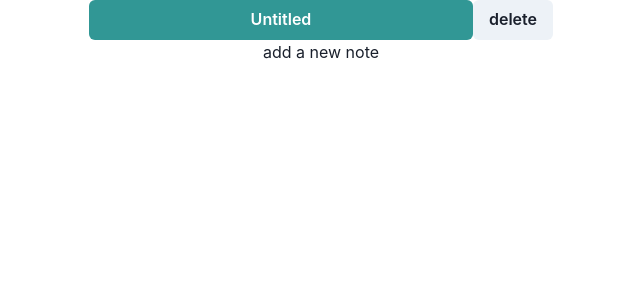
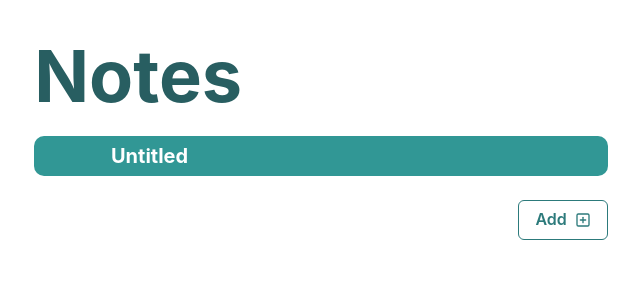
Before and after one commit to yarexmarvin/notebook, a React (Create React App) app: page / in a window 1280 px wide. Shown: the top 300 px of the page, without its empty margins (319-959 px from the left). Built offline with nearby package versions, Linux system fonts and the light colour scheme.

Commit message:
added styling for notelist

```diff
--- a/package.json
+++ b/package.json
@@ -4,7 +4,9 @@
   "private": true,
   "homepage": "/",
   "dependencies": {
+    "@chakra-ui/icons": "^1.0.16",
     "@chakra-ui/react": "^1.6.10",
+    "@chakra-ui/theme-tools": "^1.2.2",
     "@emotion/react": "^11",
     "@emotion/styled": "^11",
     "@testing-library/jest-dom": "^5.11.4",
--- a/src/App.css
+++ b/src/App.css
@@ -1,38 +1,3 @@
-.App {
-  text-align: center;
+body {
+  background-color:#E6FFFA;
 }
-
-.App-logo {
-  height: 40vmin;
-  pointer-events: none;
-}
-
-@media (prefers-reduced-motion: no-preference) {
-  .App-logo {
-    animation: App-logo-spin infinite 20s linear;
-  }
-}
-
-.App-header {
-  background-color: #282c34;
-  min-height: 100vh;
-  display: flex;
-  flex-direction: column;
-  align-items: center;
-  justify-content: center;
-  font-size: calc(10px + 2vmin);
-  color: white;
-}
-
-.App-link {
-  color: #61dafb;
-}
-
-@keyframes App-logo-spin {
-  from {
-    transform: rotate(0deg);
-  }
-  to {
-    transform: rotate(360deg);
-  }
-}
--- a/src/App.tsx
+++ b/src/App.tsx
@@ -1,7 +1,7 @@
 import React, { useEffect, useState } from 'react';
 import logo from './logo.svg';
 import './App.css';
-import { useDispatch} from 'react-redux';
+import { useDispatch } from 'react-redux';
 import { useTypedSelector } from './hooks/useTypedSelector';
 import { addNoteActionCreator, fetchNotesActionCreator, postNotesActionCreator } from './store/action-creators/notesActionCreators';
 import { INote } from './types/note';
@@ -42,10 +42,14 @@ function App() {
               </ChakraProvider>
             </Route>
             <Route path={'/note'} exact>
-              <NotePage note={note} notes={notes} updateNote={setNote}/>
+              <ChakraProvider>
+                <NotePage note={note} notes={notes} updateNote={setNote} />
+              </ChakraProvider>
             </Route>
             <Route path={'/form'} exact>
-              <NoteForm />
+              <ChakraProvider>
+                <NoteForm />
+              </ChakraProvider>
             </Route>
           </Switch>
         </div>
--- a/src/components/NoteForm.tsx
+++ b/src/components/NoteForm.tsx
@@ -2,6 +2,7 @@ import { useState } from "react"
 import { useDispatch } from "react-redux";
 import { useHistory } from "react-router";
 import { addNoteActionCreator } from "../store/action-creators/notesActionCreators";
+import {Input, Textarea} from "@chakra-ui/react"
 
 
 
@@ -34,12 +35,12 @@ const NoteForm = () => {
     return <div>
         <div>
             <span>Title</span>
-            <input value={title} onChange={e => setTitle(e.target.value)} />
+            <Input value={title} onChange={e => setTitle(e.target.value)} />
         </div>
 
         <div>
             <span>Text</span>
-            <input value={text} onChange={e => setText(e.target.value)} />
+            <Textarea resize="vertical"  value={text} onChange={e => setText(e.target.value)} />
         </div>
 
         <button onClick={createNote}>create note</button>
--- a/src/components/NotePage.tsx
+++ b/src/components/NotePage.tsx
@@ -1,8 +1,22 @@
-import { useEffect, useState } from "react"
+import { useEffect, useState, useRef } from "react"
 import { useDispatch } from "react-redux";
 import { useHistory } from "react-router"
-import { updateNoteActionCreator } from "../store/action-creators/notesActionCreators";
+import { deleteNoteActionCreator, updateNoteActionCreator } from "../store/action-creators/notesActionCreators";
 import { INote } from "../types/note"
+import { DeleteIcon, ArrowBackIcon, CheckIcon } from "@chakra-ui/icons";
+
+import {
+    Input,
+    Textarea,
+    Container,
+    Flex,
+    Heading,
+    Text,
+    Box,
+    Button,
+    IconButton
+} from '@chakra-ui/react'
+
 
 interface INotePage {
     note: INote;
@@ -15,18 +29,47 @@ const NotePage: React.FC<INotePage> = ({ note, notes, updateNote }) => {
     const [edit, setEdit] = useState('');
     const [value, setValue] = useState('')
 
-
     const history = useHistory();
     const dispatch = useDispatch();
 
-    useEffect(() => {
-    }, [])
+    function deleteNote() {
+        dispatch(deleteNoteActionCreator(note.id))
+        history.push('/')
+    }
 
 
-    const editForm = <div>
-        <input value={value} onChange={(e) => setValue(e.target.value)} onBlur={saveChanges} />
-        <button onClick={saveChanges}>save changes</button>
-    </div>
+    const editTitle = <Flex height="10vh" direction='row' alignItems="center">
+        <Input
+            value={value}
+            style={{
+                margin: '0 2vw 0 0'
+            }}
+            onChange={(e) => setValue(e.target.value)}
+            onBlur={saveChanges} />
+        <Button
+            colorScheme="teal"
+            variant="outline"
+            rightIcon={<CheckIcon />}
+            onClick={saveChanges}>
+            save
+        </Button>
+    </Flex>
+    const editText = <Flex direction='column'>
+        <Textarea
+            mHeight='30vh'
+            value={value}
+            resize="vertical"
+            onChange={(e) => setValue(e.target.value)}
+            onBlur={saveChanges} />
+        <Button
+            margin="1vh 0"
+            colorScheme="teal"
+            variant="outline"
+            rightIcon={<CheckIcon />}
+            onClick={saveChanges}>
+            save
+        </Button>
+    </Flex>
 
     function saveChanges() {
 
@@ -44,36 +87,63 @@ const NotePage: React.FC<INotePage> = ({ note, notes, updateNote }) => {
 
     }
 
-    return <div>
-
+    return <Container>
         {note ?
-            <div>
+            <Flex direction="column">
                 {/* header */}
-                < div >
+                < Box display="flex" justifyContent="flex-start" >
                     {
-                        edit === 'title' ? editForm
+                        edit === 'title' ? editTitle
                             :
-                            <div onClick={() => { setEdit('title'); setValue(note.title) }}>
+                            <Heading
+                                color="#285E61"
+                                as="h2"
+                                size="xl"
+                                style={{
+                                    margin: '5vh 0 3vh'
+                                }}
+                                onClick={() => {
+                                    setEdit('title');
+                                    setValue(note.title)
+                                }}>
                                 {note.title}
-                            </div>
+                            </Heading>
 
                     }
-
-                    :
-                </div>
+                </Box>
 
                 {/* body  */}
                 <div>
-                    {edit === 'text' ? editForm
+                    {edit === 'text' ? editText
                         :
-                        <div onClick={() => { setEdit('text'); setValue(note.text) }}>
+                        <Text
+                            color="#285E61"
+                            onClick={() => {
+                                setEdit('text');
+                                setValue(note.text)
+                            }}>
                             {note.text}
-                        </div>
+                        </Text>
                     }
                 </div>
-            </div>
+                <Flex justify="space-between" margin="2vh 0">
+                    <IconButton
+                        aria-label="back to the note list"
+                        colorScheme="teal"
+                        icon={<ArrowBackIcon />}
+                        onClick={() => history.push('/')}
+                    />
+                    <IconButton
+                        aria-label="delete note"
+                        variant="outline"
+                        colorScheme="teal"
+                        icon={<DeleteIcon />}
+                        onClick={deleteNote}
+                    />
+                </Flex>
+            </Flex>
             : 'there is no note'}
-    </div >
+    </Container >
 }
 
 export default NotePage
--- a/src/components/NotesList.tsx
+++ b/src/components/NotesList.tsx
@@ -1,7 +1,10 @@
 import React from "react";
 import { useHistory } from "react-router"
 import { INote } from "../types/note"
-import {Stack, Button} from '@chakra-ui/react'
+import { Stack, Button, IconButton, Heading } from '@chakra-ui/react'
+import { createBreakpoints } from "@chakra-ui/theme-tools";
+import { Container, Box, Flex } from "@chakra-ui/layout";
+import { DeleteIcon ,PlusSquareIcon } from '@chakra-ui/icons'
 import { useDispatch } from "react-redux";
 import { deleteNoteActionCreator } from "../store/action-creators/notesActionCreators";
 
@@ -11,34 +14,66 @@ interface INotesList {
     chooseNote: React.Dispatch<React.SetStateAction<INote>>
 }
 
-const NoteList:React.FC<INotesList> = ({notes, chooseNote}) => {
+const breakpoints = createBreakpoints({
+    sm: "320px",
+    md: "480px",
+    lg: "640px",
+    xl: "1280",
+    "2xl": "1500",
+})
+
+const NoteList: React.FC<INotesList> = ({ notes, chooseNote }) => {
     let history = useHistory();
     let dispatch = useDispatch();
 
-     function showNote(note: INote){
+    function showNote(note: INote) {
         chooseNote(note)
         history.push('/note')
     }
     const goToForm = () => history.push('/form');
 
-    return <div>
-     <Stack direction="column" spacing={4} align="center" >
-        {notes.length? notes.map((note, index)=>{
-            return <div><Button
-            width="sm"
-            colorScheme="teal" variant="solid"
-            onClick={()=>showNote(note)}
+    return <Container width="100%" minHeight="100%" boxSizing="border-box">
+        <Heading color="#285E61" as="h1" size="4xl" style={{ textAlign: 'left', margin: '5vh 0 3vh' }} >Notes</Heading>
+        <Stack direction="column" spacing={2} align="center" >
+            {notes.length ? notes.map((note, index) => {
+                return <Flex justifyContent="flex-start" width="100%">
+                    <Box
+                        width="100%"
+                        height="10"
+                        bg="teal.500"
+                        textAlign="left"
+                        display="flex"
+                        alignItems="center"
+                        color="white"
+                        borderRadius="10px"
+                        padding="0 6vw"
+                        cursor="pointer"
+                        _hover={{ backgroundColor: 'rgba(0, 128, 128, 0.4)', color: 'teal.500' }}
+                        transition="all 0.15s ease"
+                        onClick={() => showNote(note)}
                         key={index}>
-                {note.title}
+                        <Heading as="h5" isTruncated size="md">{note.title}</Heading>
+                    </Box>
+                </Flex>
+            }) : 'there is no notes yet'}
+        </Stack>
+        <Box
+
+           display="flex"
+           justifyContent="flex-end"
+           style={{
+               margin: '3vh 0',
+            }}
+           >
+            <Button
+                colorScheme="teal"
+                variant="outline"
+                rightIcon={<PlusSquareIcon/>}
+                onClick={goToForm}>
+                Add
             </Button>
-            <Button onClick={()=>dispatch(deleteNoteActionCreator(note.id))}>
-                delete
-            </Button>
-            </div>
-        }): 'there is no notes yet'}
-    </Stack>
-    <button onClick={goToForm}> add a new note</button>
-</div>
+        </Box>
+    </Container>
 }
 
 export default NoteList
--- a/tsconfig.json
+++ b/tsconfig.json
@@ -17,6 +17,7 @@
     "module": "esnext",
     "moduleResolution": "node",
     "resolveJsonModule": true,
+    "strictNullChecks": false,
     "isolatedModules": true,
     "noEmit": false,
     "sourceMap": true,
```
Also changed, not shown: 2 other files (tests, documents, lock files or other folders). Lines whose indentation alone changed are shown as unchanged.
